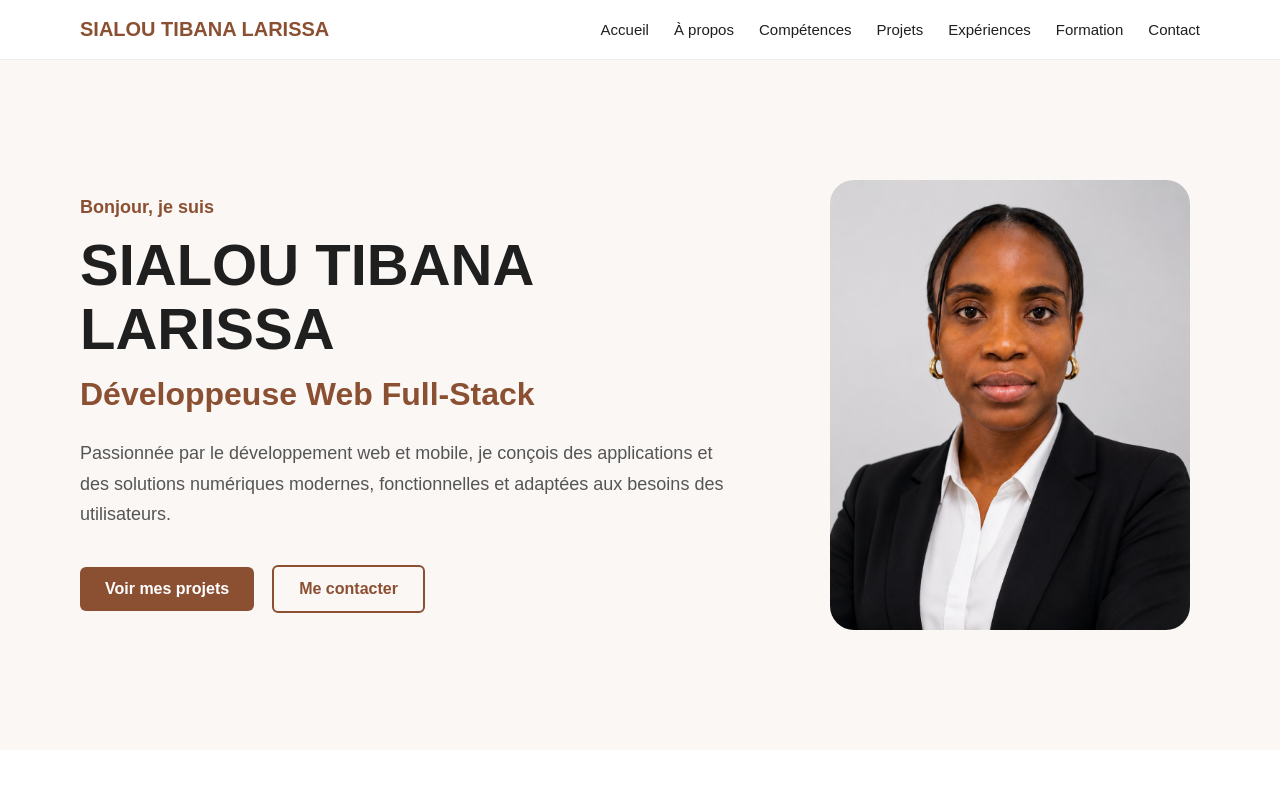
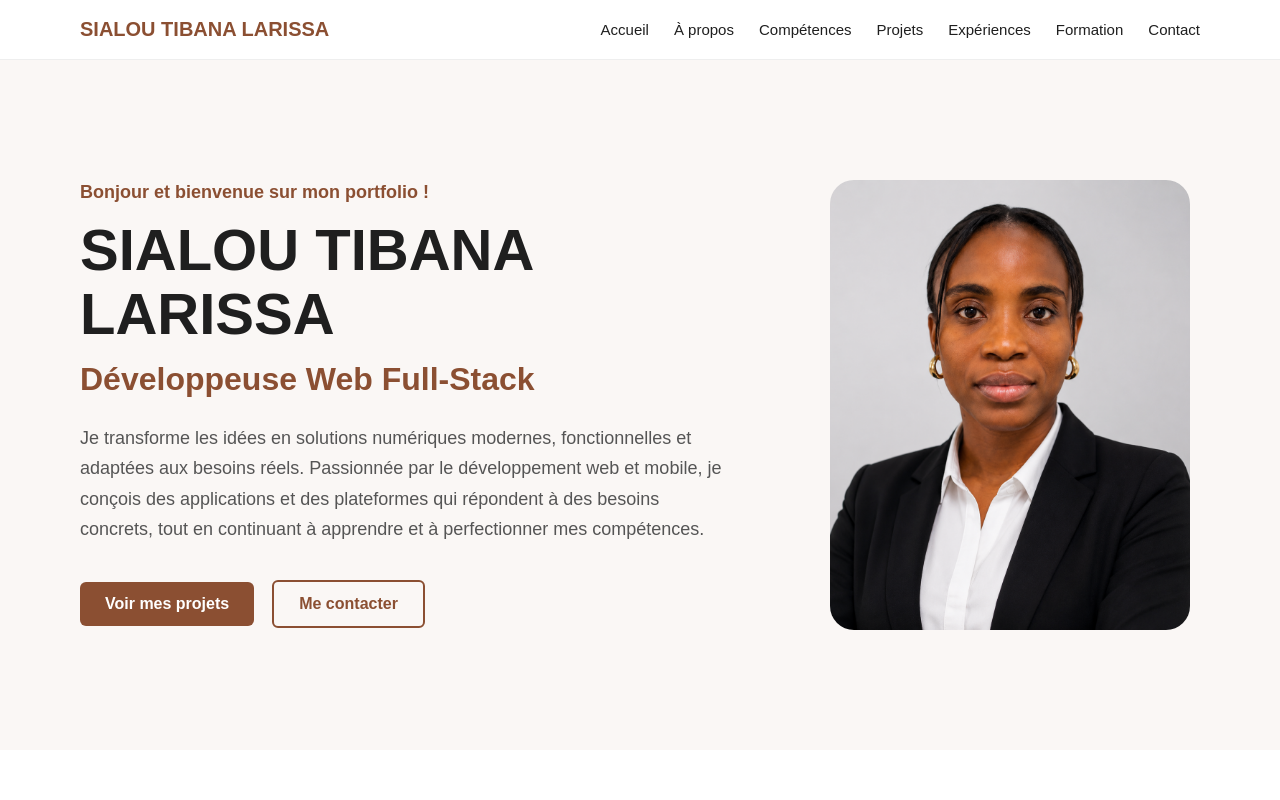
Before and after one commit to SIALOU-TIBANA-LARISSA/mon-portfolio, a React (Vite) app: page / in a window 1280 px wide. Shown: the top 800 px of the page. Built offline with nearby package versions, Linux system fonts and the light colour scheme.

Commit message:
Amelioration de la presentation du portfolio

```diff
--- a/src/App.jsx
+++ b/src/App.jsx
@@ -25,16 +25,16 @@ function App() {
   <div className="hero-container">
 
     <div className="hero-content">
-    <p className="hero-intro">Bonjour, je suis</p>
+    <p className="hero-intro">Bonjour et bienvenue sur mon portfolio !</p>
 
     <h1>SIALOU TIBANA LARISSA</h1>
 
     <h2>Développeuse Web Full-Stack</h2>
 
     <p className="hero-description">
-      Passionnée par le développement web et mobile, je conçois des applications
-  et des solutions numériques modernes, fonctionnelles et adaptées aux besoins
-  des utilisateurs.
+      Je transforme les idées en solutions numériques modernes, fonctionnelles et adaptées aux besoins réels.
+
+Passionnée par le développement web et mobile, je conçois des applications et des plateformes qui répondent à des besoins concrets, tout en continuant à apprendre et à perfectionner mes compétences.
     </p>
 
     <div className="hero-buttons">
```
